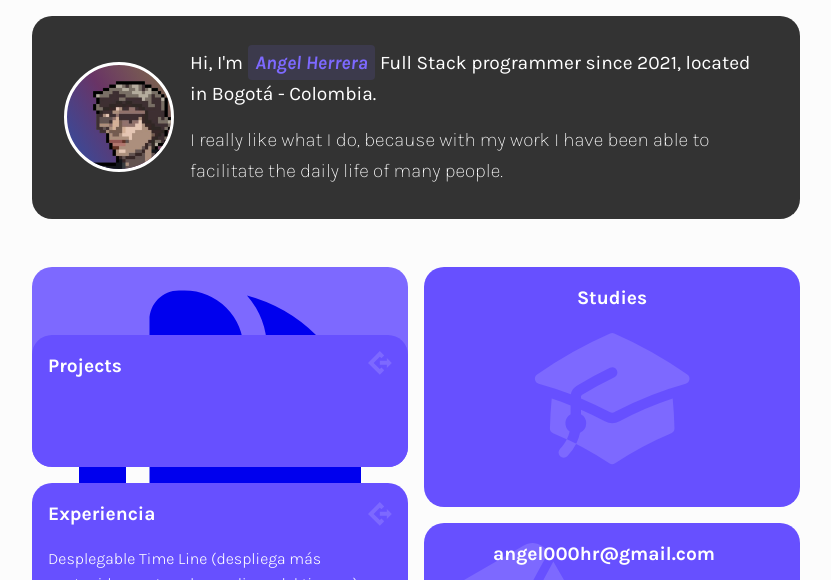
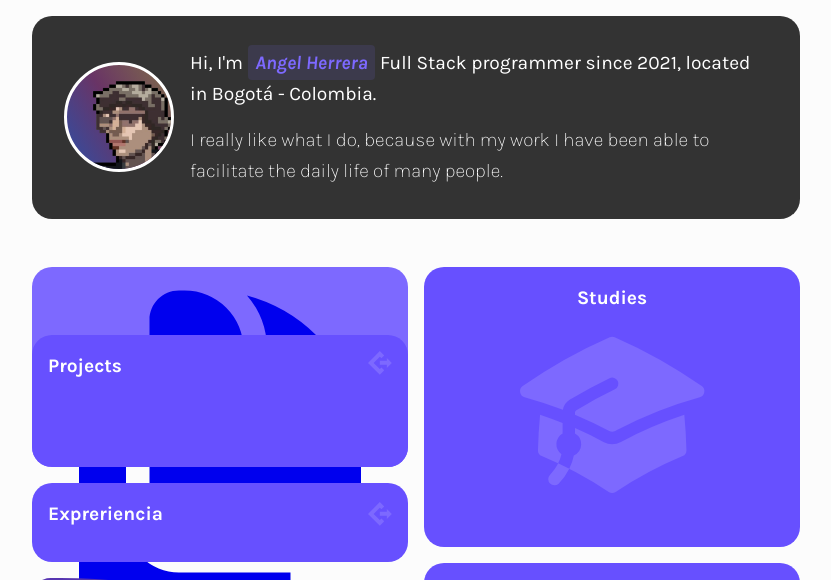
Before and after one commit to Alphinito/Current-CV, an Astro site: page / in a window 1280 px wide. Shown: the top 580 px of the page, without its empty margins (224-1055 px from the left). Built offline with nearby package versions, Linux system fonts and the light colour scheme; Astro itself is replaced by a stand-in of ours.

Commit message:
Experience card

```diff
--- a/src/components/ContactCard.astro
+++ b/src/components/ContactCard.astro
@@ -37,6 +37,7 @@ import CopyEmailButton from './contact/copyEmailButton'
             top: 1rem;
             transform: rotate(-30deg);
             fill: rgb(var(--accent-light));
+            transition: top .3s cubic-bezier(0.22, 1, 0.36, 1);
         }
         .content{
             display: flex;
@@ -73,4 +74,9 @@ import CopyEmailButton from './contact/copyEmailButton'
             }
         }
     }
+    article:hover{
+        .backgroundIcon{
+            top: 1.5rem;
+        }
+    }
 </style>
--- a/src/components/FlipCard/FlipCard.css
+++ b/src/components/FlipCard/FlipCard.css
@@ -1,7 +1,7 @@
 .flip-card {
     cursor: pointer;
     background-color: transparent;
-    height: 240px;
+    height: 280px;
     perspective: 1000px;
     color: white;
 }
--- /dev/null
+++ b/src/components/experienceCard/ExperienceCard.css
@@ -0,0 +1,43 @@
+.exp-card{
+    position: relative;
+    height: min-content;
+    display: grid;
+    grid-template-columns: 1fr min-content;
+    grid-auto-rows: min-content;
+    align-items: center;
+    padding: 1rem;
+    gap: 1rem;
+    background-color: rgb(var(--accent));
+    border-radius: var(--m-border-radius);
+    text-decoration: none;
+    color: white;
+    transition: background-color 0.4s cubic-bezier(0.22, 1, 0.36, 1);
+    cursor: pointer;
+
+	.title {
+		grid-column: 1/2;
+		grid-row: 1/2;
+		margin: 0;
+		font-size: var(--t-big);
+	}
+	.arrow{
+		grid-column: 2/3;
+		grid-row: 1/2;
+		justify-self: right;
+		fill: rgb(var(--accent-light));
+		transition: fill, transform 0.4s cubic-bezier(0.22, 1, 0.36, 1);
+	}
+	p {
+		font-size: var(--t-medium);
+		grid-column: 1/3;
+		grid-row: 2/3;
+		font-weight: 300;
+	}
+}
+.exp-card:hover{
+    background-color: rgb(var(--accent-dark));
+}
+.exp-card:hover .arrow{
+    fill: white;
+    transform: rotate(90deg);
+}
--- /dev/null
+++ b/src/components/experienceCard/ExperienceCard.jsx
@@ -0,0 +1,23 @@
+import './ExperienceCard.css'
+import { useState } from 'preact/hooks'
+
+const ExperienceCard = () => {
+    //-------------------------------------------------------------------------------|>>|VARS
+    let [isFlipped, setIsFlipped] = useState(false)
+    //-------------------------------------------------------------------------------|>>|FUNCTIONS
+    const handleClick = () => {
+        setIsFlipped(!isFlipped)
+    }
+    //-------------------------------------------------------------------------------|>>|DRAw
+    return(
+        <article class="exp-card">
+            <h2 class="title">Expreriencia</h2>
+            <svg class="arrow" xmlns="http://www.w3.org/2000/svg" width="23.828" height="23.66"><path d="m11.817 18.021-6.161-6.083 6.179-6.262 1.579 1.579 2.828-2.828L11.817 0 0 11.976 11.835 23.66l4.405-4.405-2.828-2.828-1.595 1.594z"/><path d="M21.811 9.841h-.099l-2.884-2.884v2.884h-7.017v4h7.017v3.116l5-5-2.017-2.018v-.098z"/></svg>
+            <div className="body">
+
+            </div>
+        </article>
+    )
+}
+
+export default ExperienceCard
--- a/src/pages/index.astro
+++ b/src/pages/index.astro
@@ -6,6 +6,7 @@ import FoldCard from '../components/FoldCard.astro';
 import SpotifyCard from '../components/SpotifyCard.astro';
 import FlipCard from '../components/FlipCard/FlipCard';
 import ContactCard from '../components/ContactCard.astro';
+import ExperienceCard from '../components/experienceCard/ExperienceCard'
 ---
 
 <Layout title="Angel Herrera | Portfolio">
@@ -22,12 +23,7 @@ import ContactCard from '../components/ContactCard.astro';
 					title="Projects"
 					body=""
 				/>
-				<Card
-					href=""
-					title="Experiencia"
-					body="Desplegable Time Line (despliega más contenido mostrando una linea del tiempo)"
-
-				/>
+				<ExperienceCard/>
 				<TimeCard/>
 				<Card
 					href=""
```
